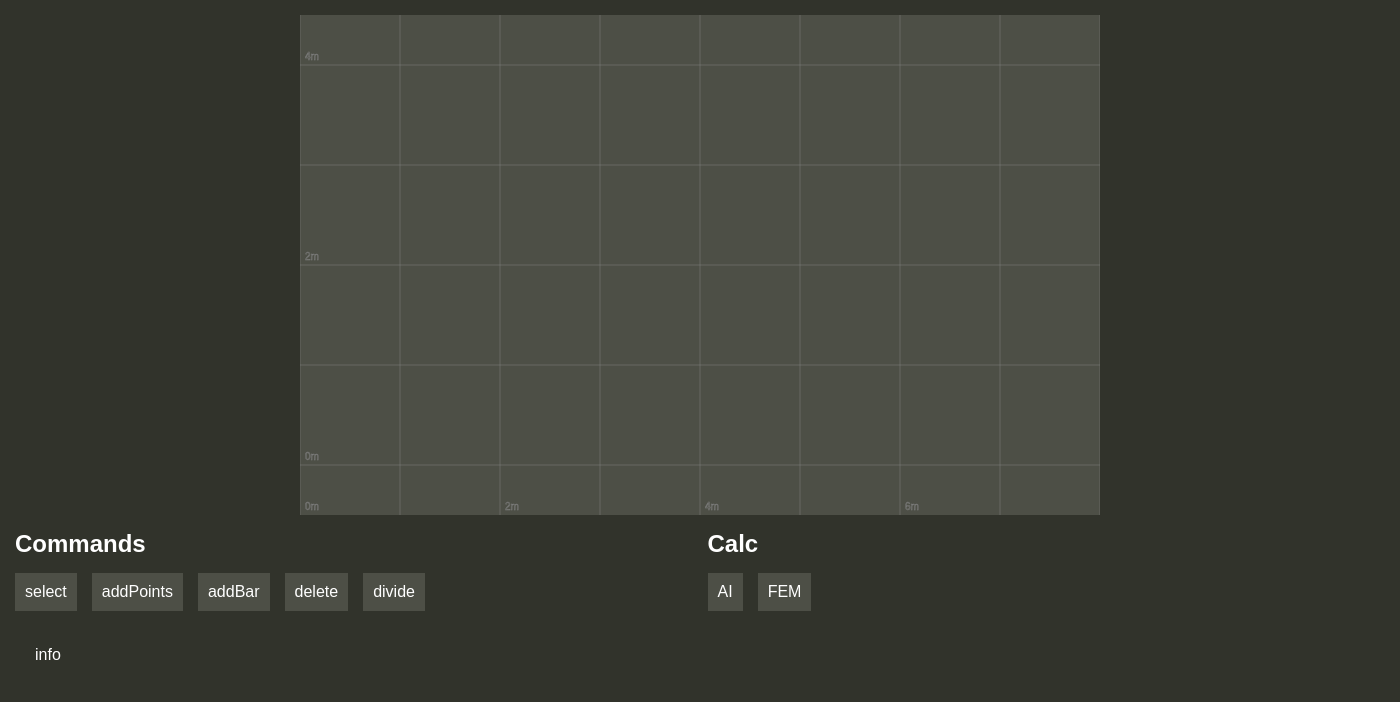
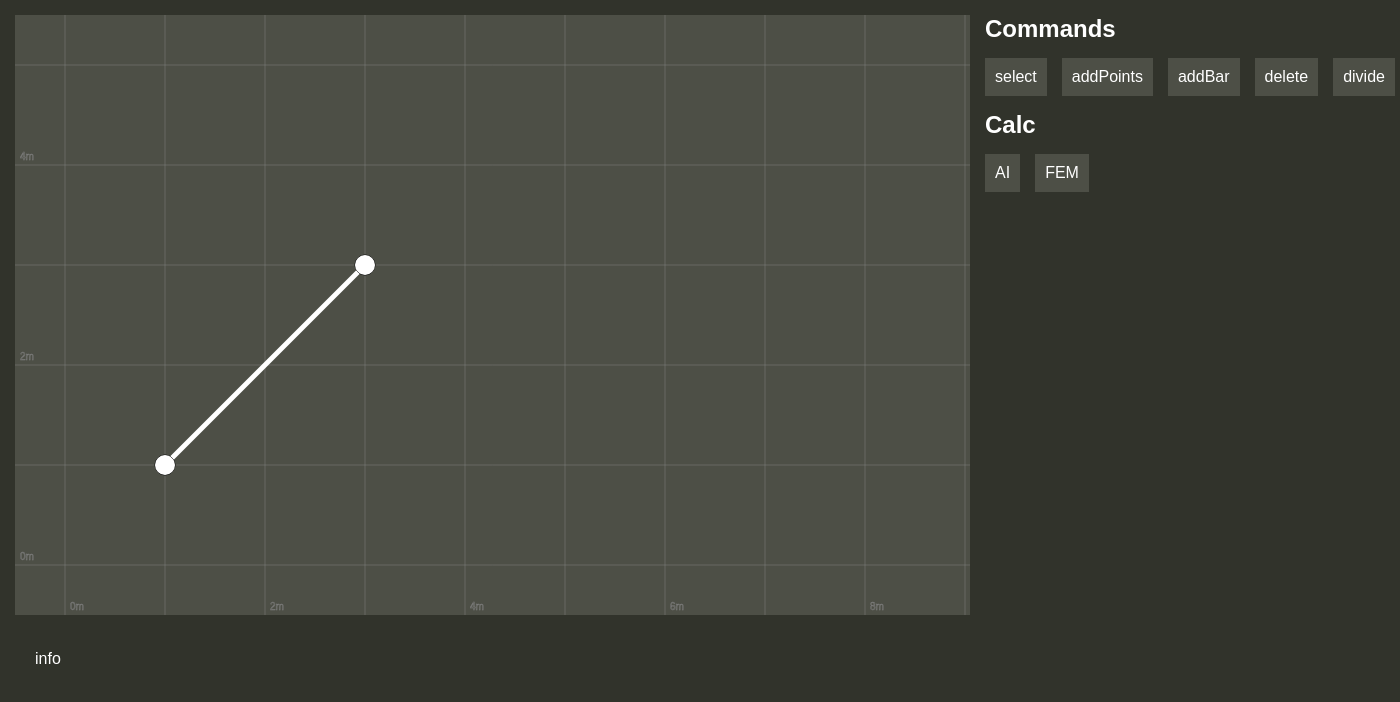
Before and after one commit to Repet124/fem-vs-ai, an Electron app: page public/index.html in a window 1400 px wide. Drawn offline with Linux system fonts and the light colour scheme.

Commit message:
start development of cords pallet for points

```diff
--- a/public/editor/actions.js
+++ b/public/editor/actions.js
@@ -1,7 +1,9 @@
 import statusEnum from './control/StatusEnum.js';
 import { schema, info } from './init.js';
+import cordsPallet from './control/CordsPallet.js';
 
 function offActions() {
+	cordsPallet.off();
 	schema.unselect();
 	schema.clearListeners();
 	schema.draw();
@@ -116,6 +118,17 @@ function divideSelectedBars() {
 	});
 }
 
+function pointReplace() {
+	var {points} = schema.getSelection();
+	offActions();
+
+	if (points.length !== 1) {
+		info.err('Необходимо выделить один узел');
+		return;
+	}
+
+	cordsPallet.active(points[0]);
+}
 
 export default {
 	addPoints,
--- /dev/null
+++ b/public/editor/control/CordsPallet.js
@@ -0,0 +1,34 @@
+import { schema } from '../init.js';
+
+class CordsPallet {
+	constructor(container) {
+		this.container = container;
+		this.point = null;
+	}
+
+	#buildPallet() {
+		var fields = {
+			x: document.createElement('input'),
+			y: document.createElement('input'),
+		}
+
+		for (let axis in fields) {
+
+		}
+
+		this.container
+	}
+
+	active(point) {
+		this.point = point;
+		this.container.style.display = 'flex';
+		this.#buildPallet();
+	}
+
+	off() {
+		this.point = null;
+		this.container.style.display = 'none';
+	}
+}
+
+export default new CordsPallet(document.getElementById('pallet-cords'));
--- a/public/editor/control/Schema.js
+++ b/public/editor/control/Schema.js
@@ -27,7 +27,7 @@ export default class Schema {
 
 		this.grid = new Grid();
 		this.#scale = scale;
-		this.translateX = 0;
+		this.translateX = 500;
 		this.translateY = 500;
 	}
 
--- a/public/editor/init.js
+++ b/public/editor/init.js
@@ -2,11 +2,19 @@ import Schema from './control/Schema.js';
 import Info from './control/Info.js';
 
 const canvas = document.getElementById('canvas');
-// canvas.width = document.documentElement.clientWidth  - 30;
-// canvas.height = document.documentElement.clientHeight - 30;
+canvas.width = canvas.clientWidth;
+canvas.height = document.documentElement.clientHeight - 200;
 
 var schema = new Schema(canvas);
-var info = new Info(document.getElementById('info'));
+var info = new Info(document.getElementById('info'))
+
+var test1 = schema.createPoint(1000, 1000);
+var test2 = schema.createPoint(3000, 3000);
+// var test3 = schema.createPoint(600, 100);
+schema.createBar(test1, test2);
+// schema.createBar(test2, test3).selected = true;
+// schema.createBar(test1, test3).selected = true;
+schema.commit();
 schema.draw();
 
 export {
--- a/public/index.html
+++ b/public/index.html
@@ -17,7 +17,11 @@
 	<body>
 		<div id="editor">
 			<canvas id="canvas" width="800" height="500"></canvas>
-			<section id="pallete-command" class="pallete">
+			<section id="pallete">
+				<div id="pallete-cords" class="pallete">
+					<h2>Cords</h2>
+				</div>
+				<div id="pallete-command" class="pallete">
 					<h2>Commands</h2>
 					<ul>
 						<li data-command="select">select</li>
@@ -26,17 +30,19 @@
 						<li data-command="deleteSelected">delete</li>
 						<li data-command="divide">divide</li>
 					</ul>
-			</section>
-			<section id="pallete-calc" class="pallete">
+				</div>
+				<div id="pallete-calc" class="pallete">
 					<h2>Calc</h2>
 					<ul>
 						<li data-command="ai">AI</li>
 						<li data-command="fem">FEM</li>
 					</ul>
+				</div>
+
 			</section>
-			<div id="info">
+			<section id="info">
 				info
-			</div>
+			</section>
 		</div>
 		<script type="module" src="./editor/index.js"></script>
 		<!-- <script type="module" src="./renderer.js"></script> -->
--- a/public/style.css
+++ b/public/style.css
@@ -18,12 +18,11 @@ body {
 
 #editor {
 	display: grid;
-	grid-template-columns: repeat(4, 1fr);
+	grid-template-columns: 1fr 400px;
 	gap: 15px;
 	grid-template-areas:
-		"canvas canvas canvas canvas"
-		"command command calc calc"
-		"info info info info";
+		"canvas pallete"
+		"info pallete";
 	padding: 15px;
 	color: #fff;
 }
@@ -31,15 +30,22 @@ body {
 #canvas {
 	grid-area: canvas;
 	cursor: crosshair;
+	width: 100%;
 	place-self: center;
 	background-color: var(--gray);
 }
-#pallete-command {
-	grid-area: command;
+
+#pallete {
+	grid-area: pallete;
+	display: flex;
+	flex-direction: column;
+	gap: 15px;
 }
-#pallete-calc {
-	grid-area: calc;
+
+#pallete-cords {
+	display: none;
 }
+
 #info {
 	grid-area: info;
 	padding: 20px;
```
Lines whose indentation alone changed are shown as unchanged.
